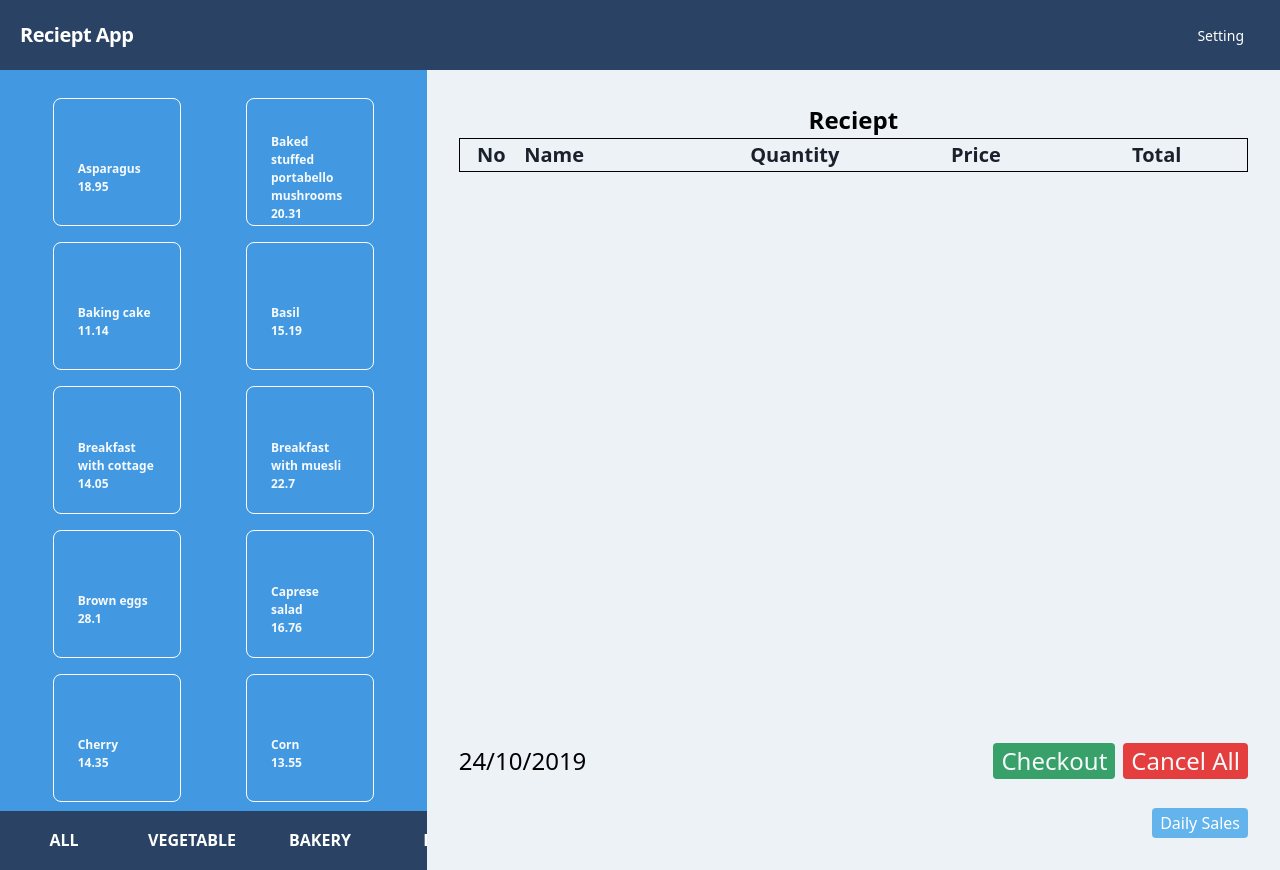
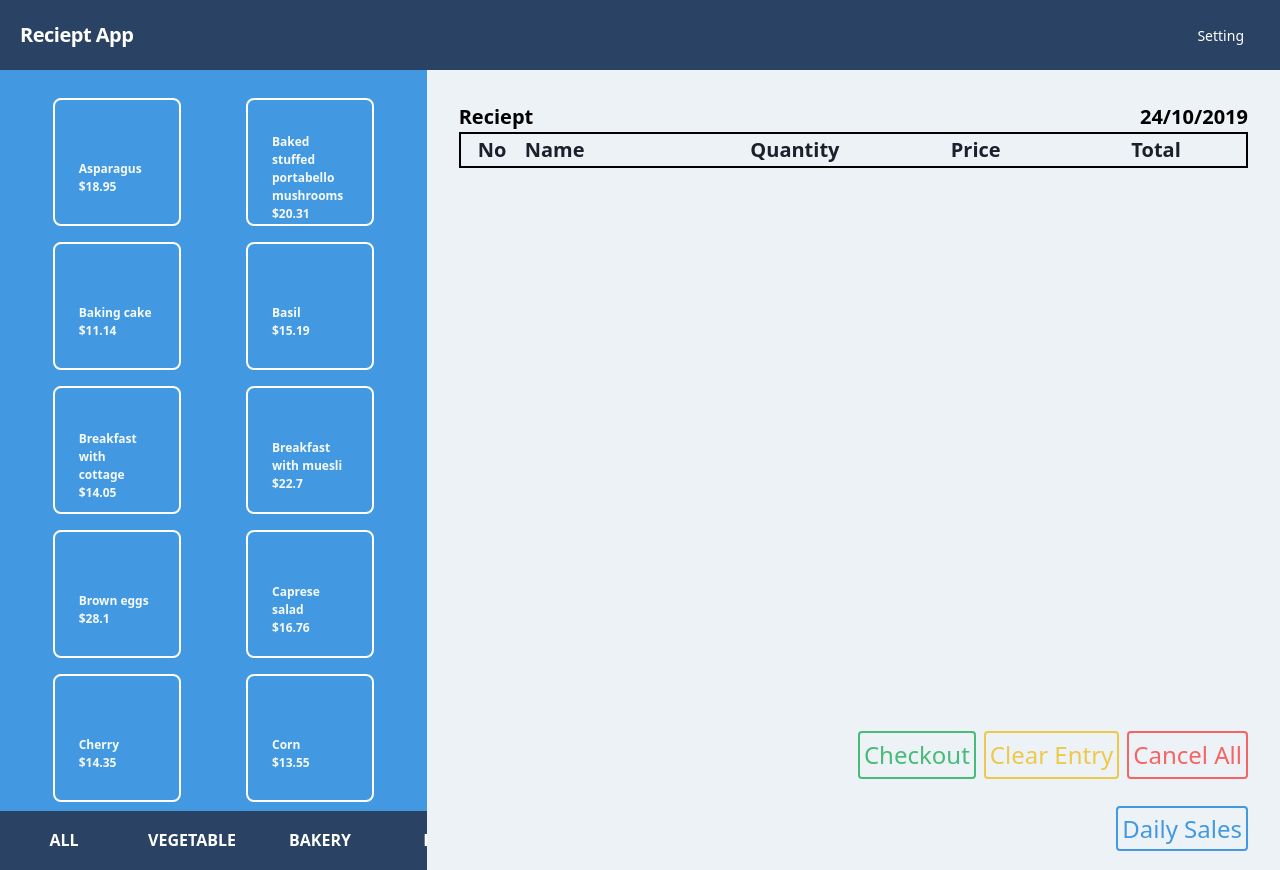
Before and after one commit to jasonbrandoo/sales-reciepts, a React (Create React App) app: page / in a window 1280 px wide. Built offline with nearby package versions, Linux system fonts and the light colour scheme.

Commit message:
todo: fix detail component

```diff
--- a/src/components/Detail.js
+++ b/src/components/Detail.js
@@ -7,7 +7,7 @@ const Detail = () => {
   const { item, addDaily } = useReciept();
   const { state, dispatch } = useContext(ItemContext);
   const [totalPrice, setTotalPrice] = useState(0);
-  const [product, setProduct] = useState([]);
+  const [productDetail, setProductDetail] = useState([]);
 
   useEffect(() => {
     const { cart } = state;
@@ -19,7 +19,7 @@ const Detail = () => {
         return acc + curr['total-price'];
       }, 0);
       setTotalPrice(parseFloat(sum).toFixed(2));
-      setProduct(cart);
+      setProductDetail(cart);
     }
   }, [state]);
 
@@ -48,6 +48,10 @@ const Detail = () => {
     dispatch({ type: 'SUBTARCT_QTY', payload: total });
   };
 
+  const clearEntry = () => {
+    dispatch({ type: 'CLEAR_ENTRY' });
+  };
+
   const checkout = () => {
     const { cart } = state;
     const date = new Date();
@@ -57,25 +61,27 @@ const Detail = () => {
       total: totalPrice,
     };
     addDaily(input);
-    dispatch({ type: 'ADD_DAILY', payload: input });
-    dispatch({ type: 'CLEAR' });
-    setProduct([]);
+    dispatch({ type: 'CLEAR_ALL' });
+    setProductDetail([]);
     setTotalPrice(0);
   };
 
-  const handleClear = () => {
-    dispatch({ type: 'CLEAR' });
-    setProduct([]);
+  const cancelAll = () => {
+    dispatch({ type: 'CLEAR_ALL' });
+    setProductDetail([]);
     setTotalPrice(0);
   };
 
   return (
     <div className="w-2/3 h-full bg-gray-200 flex flex-col">
       <div className="relative h-full p-8">
-        <h1 className="text-center text-2xl font-bold">Reciept</h1>
-        <table className="table-fixed w-full border border-black">
+        <div className="flex justify-between font-semibold text-xl">
+          <h3>Reciept</h3>
+          <h3>{new Date().toLocaleDateString('id')}</h3>
+        </div>
+        <table className="table-fixed w-full border-2 border-black">
           <thead>
-            <tr className="text-gray-900 text-xl border-black border-b border-t">
+            <tr className="text-gray-900 border-2 border-black text-xl">
               <th className="w-16">No</th>
               <th className="text-left">Name</th>
               <th>Quantity</th>
@@ -108,35 +114,32 @@ const Detail = () => {
                     +
                   </button>
                 </td>
-                <td className="text-center">{data.price}</td>
+                <td className="text-center">${data.price}</td>
                 <td className="text-center">
-                  {data['total-price'] ? data['total-price'] : data.price}
+                  ${data['total-price'] ? data['total-price'] : data.price}
                 </td>
               </tr>
             ))}
           </tbody>
           {totalPrice > 0 ? (
             <tfoot>
-              <tr className="text-sm text-gray-800 font-hairline h-8 border border-black">
+              <tr className="text-sm text-gray-800 font-hairline h-8 border-2 border-black">
                 <td />
                 <td />
                 <td />
                 <td />
                 <td className="text-center">
-                  <span className="font-bold text-2xl">{totalPrice}</span>
+                  <span className="font-bold text-xl">${totalPrice}</span>
                 </td>
               </tr>
             </tfoot>
           ) : null}
         </table>
-        <div className="absolute bottom-0 left-0 text-2xl font-light pl-8 pb-8">
-          {new Date().toLocaleDateString('id')}
-        </div>
         <div className="absolute bottom-0 right-0 pr-8 pb-8 flex">
-          {product.length === 0 ? (
+          {productDetail.length === 0 ? (
             <button
               type="button"
-              className="px-2 bg-green-600 rounded text-gray-100 text-2xl"
+              className="p-1 border-2 border-green-500 rounded text-green-500 text-2xl"
               disabled
             >
               Checkout
@@ -144,35 +147,53 @@ const Detail = () => {
           ) : (
             <button
               type="button"
-              className="px-2 bg-green-400 hover:bg-green-600 rounded text-gray-100 text-2xl"
+              className="p-1 border-2 border-green-500 hover:bg-green-500 hover:text-white rounded text-green-500 text-2xl"
               onClick={checkout}
             >
               Checkout
             </button>
           )}
-          {product.length === 0 ? (
+          {productDetail.length === 0 ? (
+            <>
               <button
-              className="px-2 ml-2 bg-red-600 rounded text-gray-100 text-2xl"
+                className="p-1 ml-2 border-2 border-yellow-500 rounded text-yellow-500 text-2xl"
+                type="button"
+                disabled
+              >
+                Clear Entry
+              </button>
+              <button
+                className="p-1 ml-2 border-2 border-red-500 rounded text-red-500 text-2xl"
                 type="button"
                 disabled
               >
                 Cancel All
               </button>
+            </>
           ) : (
+            <>
               <button
-              className="px-2 ml-2 bg-red-400 hover:bg-red-600 rounded text-gray-100 text-2xl"
+                className="p-1 ml-2 border-2 border-yellow-500 hover:bg-yellow-500 hover:text-white text-yellow-500 rounded text-2xl"
                 type="button"
-              onClick={handleClear}
+                onClick={clearEntry}
+              >
+                Clear Entry
+              </button>
+              <button
+                className="p-1 ml-2 border-2 border-red-500 hover:bg-red-500 hover:text-white text-red-500 rounded text-2xl"
+                type="button"
+                onClick={cancelAll}
               >
                 Cancel All
               </button>
+            </>
           )}
         </div>
       </div>
       <div className="ml-auto h-16 pr-8">
         <Link
           to="/daily-sales"
-          className="px-2 py-1 bg-blue-400 hover:bg-blue-600 rounded text-white "
+          className="p-1 border-2 border-blue-500 hover:bg-blue-500 hover:text-white rounded text-blue-500 text-2xl"
         >
           Daily Sales
         </Link>
--- a/src/components/Item.js
+++ b/src/components/Item.js
@@ -24,7 +24,7 @@ const Item = () => {
     setProduct(filterType);
   };
 
-  const handleClick = selectedItem => {
+  const handleProduct = selectedItem => {
     const data = {
       ...selectedItem,
       quantity: 1,
@@ -39,11 +39,11 @@ const Item = () => {
           <button
             key={items.title}
             type="button"
-            className="pt-8 px-6 m-2 w-32 h-32 border border-white hover:bg-gray-100 hover:text-black rounded-lg text-gray-100 text-left text-xs font-semibold"
-            onClick={() => handleClick(items)}
+            className="pt-8 px-6 m-2 w-32 h-32 border-2 border-white hover:bg-gray-100 hover:text-black rounded-lg text-gray-100 text-left text-xs font-semibold"
+            onClick={() => handleProduct(items)}
           >
             {items.title}
-            <span className="block">{items.price}</span>
+            <span className="block">${items.price}</span>
           </button>
         ))}
       </div>
--- a/src/hooks/useReceipt.js
+++ b/src/hooks/useReceipt.js
@@ -1,7 +1,7 @@
 import { useEffect, useState } from 'react';
 import idb from '../indexedDB';
 
-const useIndexedDB = () => {
+const useReciept = () => {
   const [item, setItem] = useState([]);
   const [daily, setDaily] = useState([]);
 
@@ -17,9 +17,6 @@ const useIndexedDB = () => {
   const addDaily = async input => {
     const db = await idb();
     db.addDialySales(input);
-    setDaily(preveState => {
-      return [...preveState, input];
-    });
   };
 
   const clearDaily = async () => {
@@ -30,4 +27,4 @@ const useIndexedDB = () => {
   return { item, daily, addDaily, clearDaily };
 };
 
-export default useIndexedDB;
+export default useReciept;
--- a/src/store/ItemContext.js
+++ b/src/store/ItemContext.js
@@ -2,7 +2,6 @@ import React, { useReducer } from 'react';
 
 const initialState = {
   stock: [],
-  daily: [],
   cart: [],
 };
 
@@ -33,16 +32,17 @@ const reducer = (state, action) => {
           };
         }),
       };
-    case 'CLEAR':
+    case 'CLEAR_ENTRY': {
+      const lastItem = state.cart.length - 1;
+      return {
+        ...state,
+        cart: state.cart.slice(0, lastItem),
+      };
+    }
+    case 'CLEAR_ALL':
       return {
         ...state,
         cart: [],
-        daily: [],
-      };
-    case 'ADD_DAILY':
-      return {
-        ...state,
-        daily: [...state.daily, action.payload],
       };
     default:
       throw new Error();
```
Also changed, not shown: 1 other file (tests, documents, lock files or other folders). Lines whose indentation alone changed are shown as unchanged.
